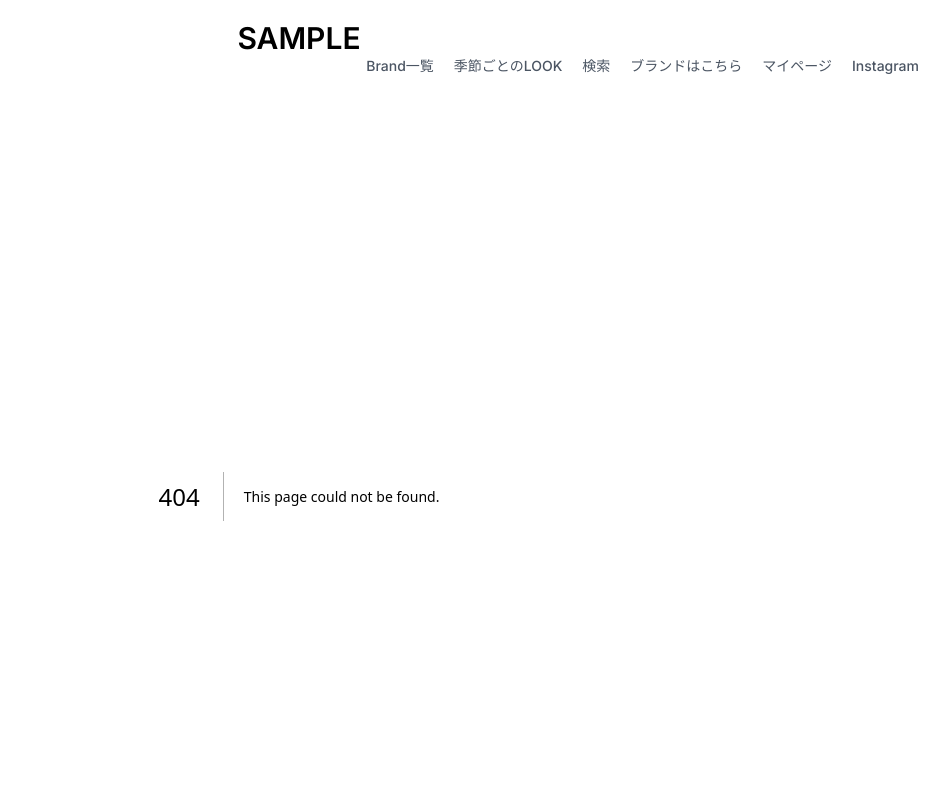
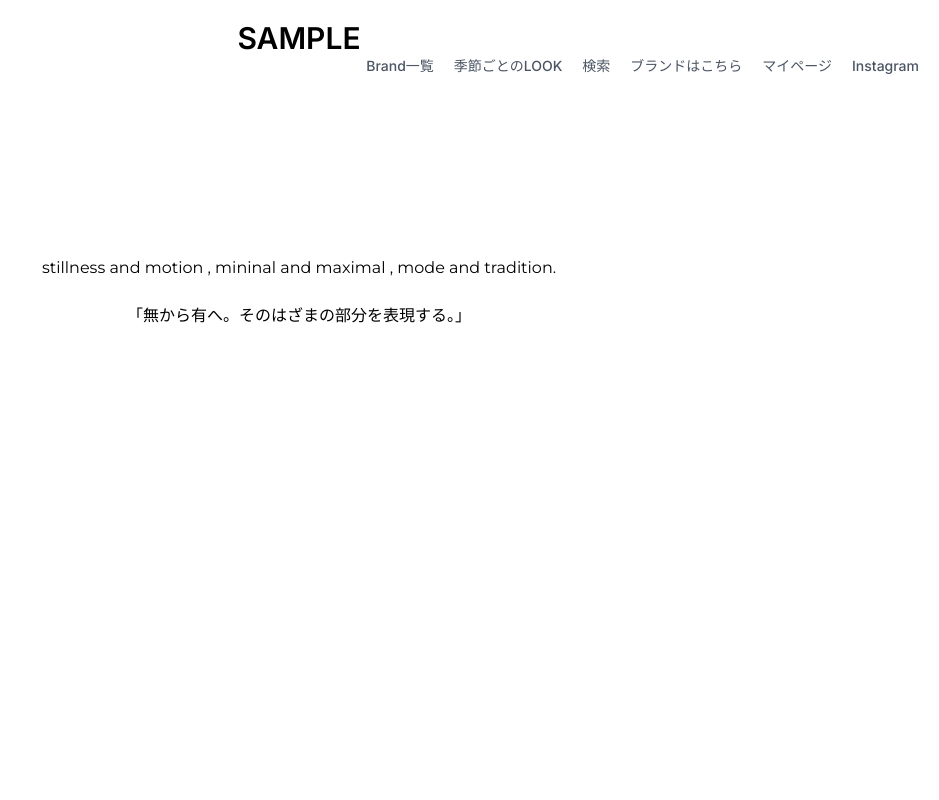
Before and after one commit to Yoshiki217/tyuuyagyakutenseikatu, a Next.js app in the folder 2420/: page /concept in a window 1280 px wide. Before the commit this address had no page. Shown: the top 800 px of the page, without its empty margins (341-1280 px from the left). Built offline with nearby package versions, Linux system fonts and the light colour scheme.

Commit message:
add/concept-sample

```diff
--- /dev/null
+++ b/2420/src/app/concept/page.tsx
@@ -0,0 +1,22 @@
+import { Inter } from '@next/font/google'
+import { Montserrat } from "@next/font/google";
+
+const inter = Inter({variable: '--font-inter', subsets: ['latin'] })
+const montserrat = Montserrat({
+    subsets: ["latin"],
+    display: "swap",
+  });
+
+export default function Concept() {
+  return (
+    <>
+    <div className={montserrat.className}>
+        <p className='flex justify-center text-center bg-white py-40 px-auto'>
+            stillness and motion , mininal and maximal , mode and tradition.
+            <br></br><br></br>
+            「無から有へ。そのはざまの部分を表現する。」
+        </p>
+    </div>
+    </>
+  )
+}
--- a/2420/src/app/layout.tsx
+++ b/2420/src/app/layout.tsx
@@ -20,7 +20,6 @@ export default function RootLayout({
       <body className={inter.className}>
         <Header />
         {children}
-        <Footer />
       </body>
     </html>
   )
```
